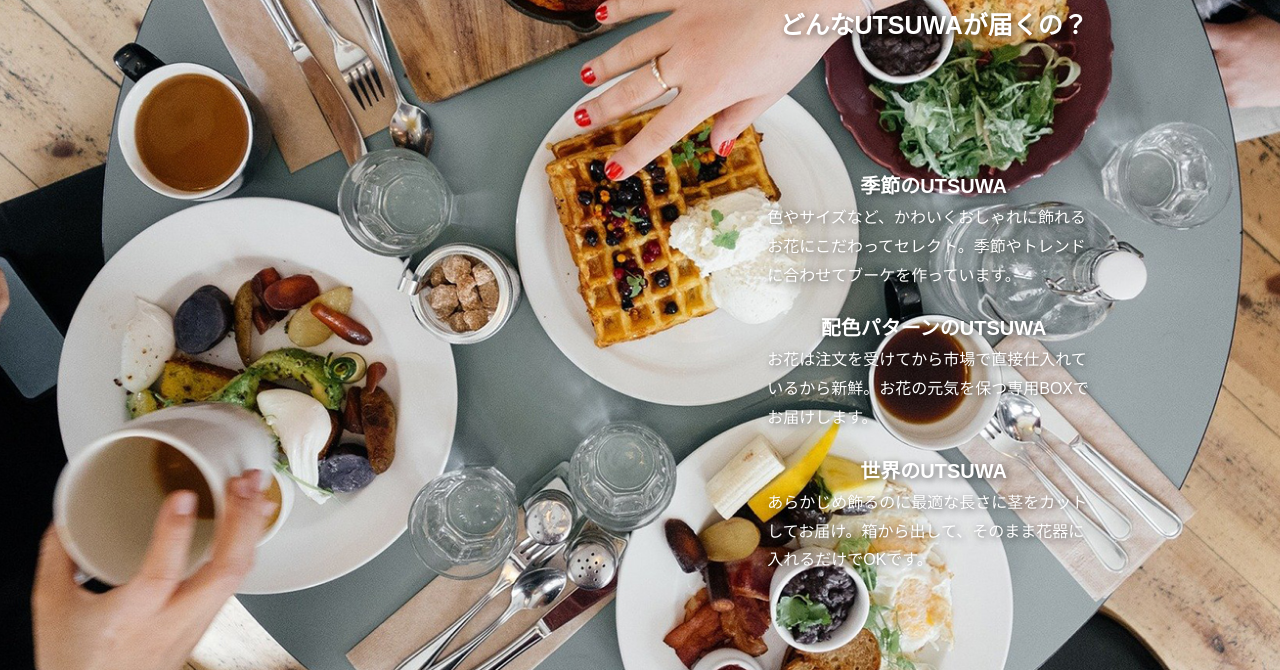
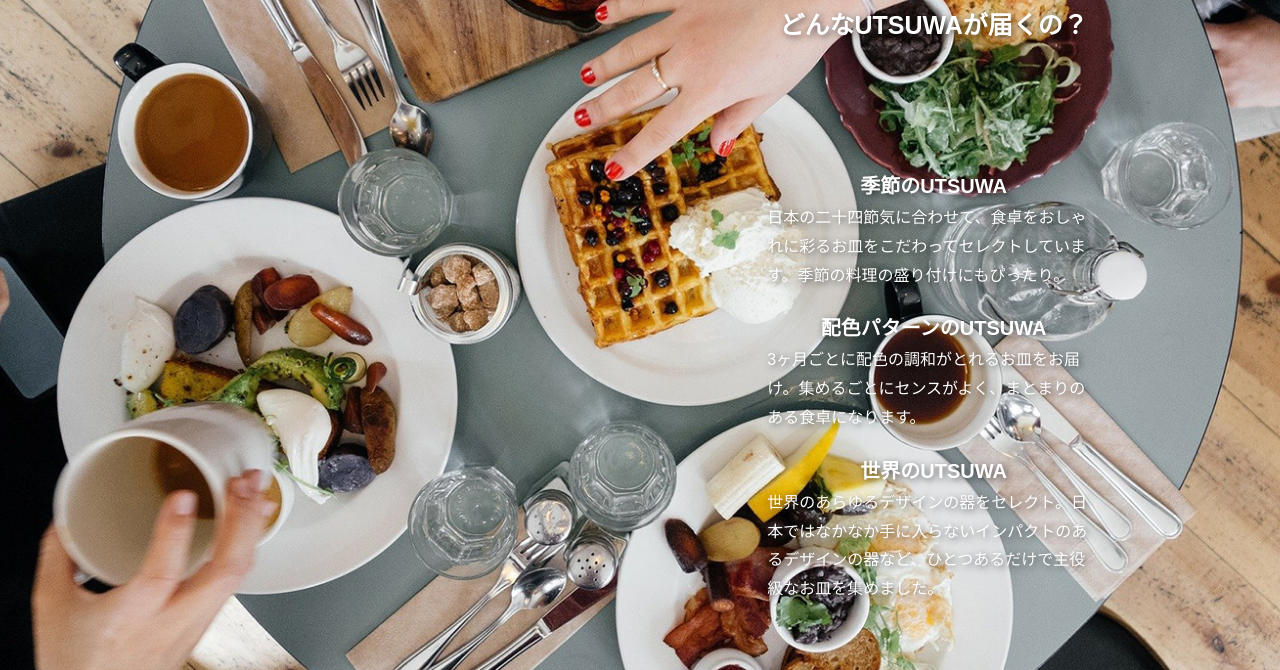
Before and after one commit to TomoeT18/utsuwa-site, a plain HTML site: page index.html in a window 1280 px wide. Shown: the part 2085-2755 px from the top of the page. Drawn offline with Linux system fonts and the light colour scheme.

Commit message:
Update index.html

```diff
--- a/index.html
+++ b/index.html
@@ -99,13 +99,13 @@
 	  						<h2>どんなUTSUWAが届くの？</h2>
 
 	  						<h3>季節のUTSUWA</h3>
-	  						<p>色やサイズなど、かわいくおしゃれに飾れるお花にこだわってセレクト。季節やトレンドに合わせてブーケを作っています。</p>
+	  						<p>日本の二十四節気に合わせて、食卓をおしゃれに彩るお皿をこだわってセレクトしています。季節の料理の盛り付けにもぴったり。</p>
 
 	  						<h3>配色パターンのUTSUWA</h3>
-	  						<p>お花は注文を受けてから市場で直接仕入れているから新鮮。お花の元気を保つ専用BOXでお届けします。</p>
+	  						<p>3ヶ月ごとに配色の調和がとれるお皿をお届け。集めるごとにセンスがよく、まとまりのある食卓になります。</p>
 
 	  						<h3>世界のUTSUWA</h3>
-	  						<p>あらかじめ飾るのに最適な長さに茎をカットしてお届け。箱から出して、そのまま花器に入れるだけでOKです。</p>
+	  						<p>世界のあらゆるデザインの器をセレクト。日本ではなかなか手に入らないインパクトのあるデザインの器など、ひとつあるだけで主役級なお皿を集めました。</p>
 
 	  					</div>
 
```
